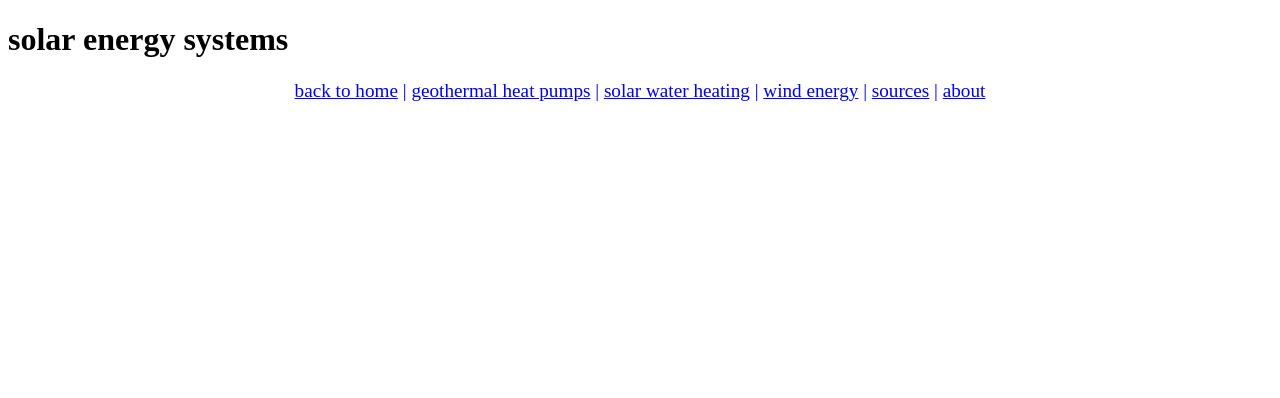
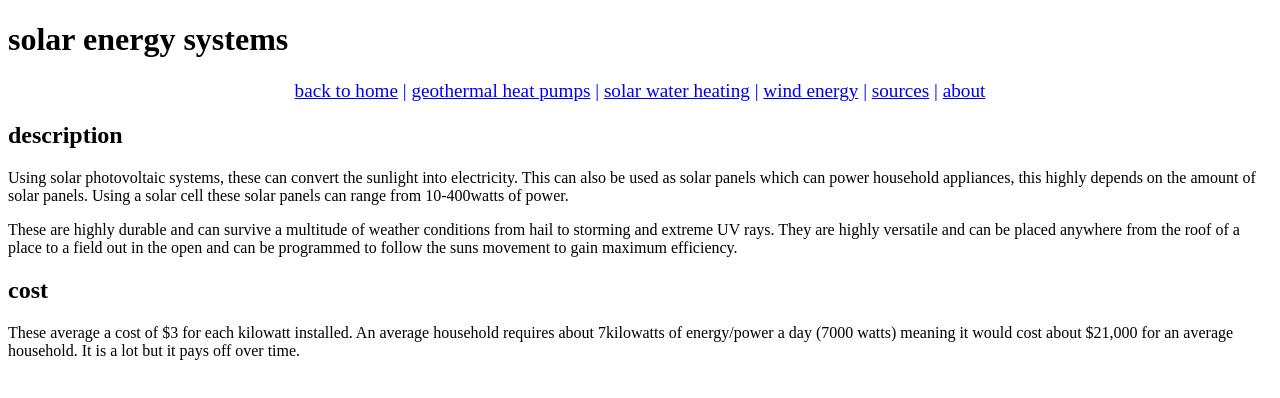
Before and after one commit to n1ck-br0wn/TSA-website-sustainablility, a plain HTML site: page pages/solar.html in a window 1280 px wide. Drawn offline with Linux system fonts and the light colour scheme.

Commit message:
added content
I have added descriptions and costs for geothermal heat pumps, solar energy systems, and solar water heating within their respective websites. I have also added the only source we have for our information under sources.html

```diff
--- a/pages/solar.html
+++ b/pages/solar.html
@@ -17,5 +17,14 @@
         <a href="../pages/sources.html">sources</a> <a>|</a>
         <a href="../pages/about.html">about</a>
     </div>
+
+    <!-- description -->
+    <h2>description</h2>
+    <p>Using solar photovoltaic systems, these can convert the sunlight into electricity.  This can also be used as solar panels which can power household appliances, this highly depends on the amount of solar panels.  Using a solar cell these solar panels can range from 10-400watts of power.</p>
+    <p>These are highly durable and can survive a multitude of weather conditions from hail to storming and extreme UV rays.  They are highly versatile and can be placed anywhere from the roof of a place to a field out in the open and can be programmed to follow the suns movement to gain maximum efficiency.</p>
+
+    <!-- costs -->
+    <h2>cost</h2>
+    <p>These average a cost of $3 for each kilowatt installed.  An average household requires about 7kilowatts of energy/power a day (7000 watts) meaning it would cost about $21,000 for an average household.  It is a lot but it pays off over time.</p>
 </body>
 </html>
```
Also changed, not shown: pages/geotherm.html (+8 -0 lines), pages/solar_water.html (+8 -0 lines), pages/sources.html (+4 -0 lines).
